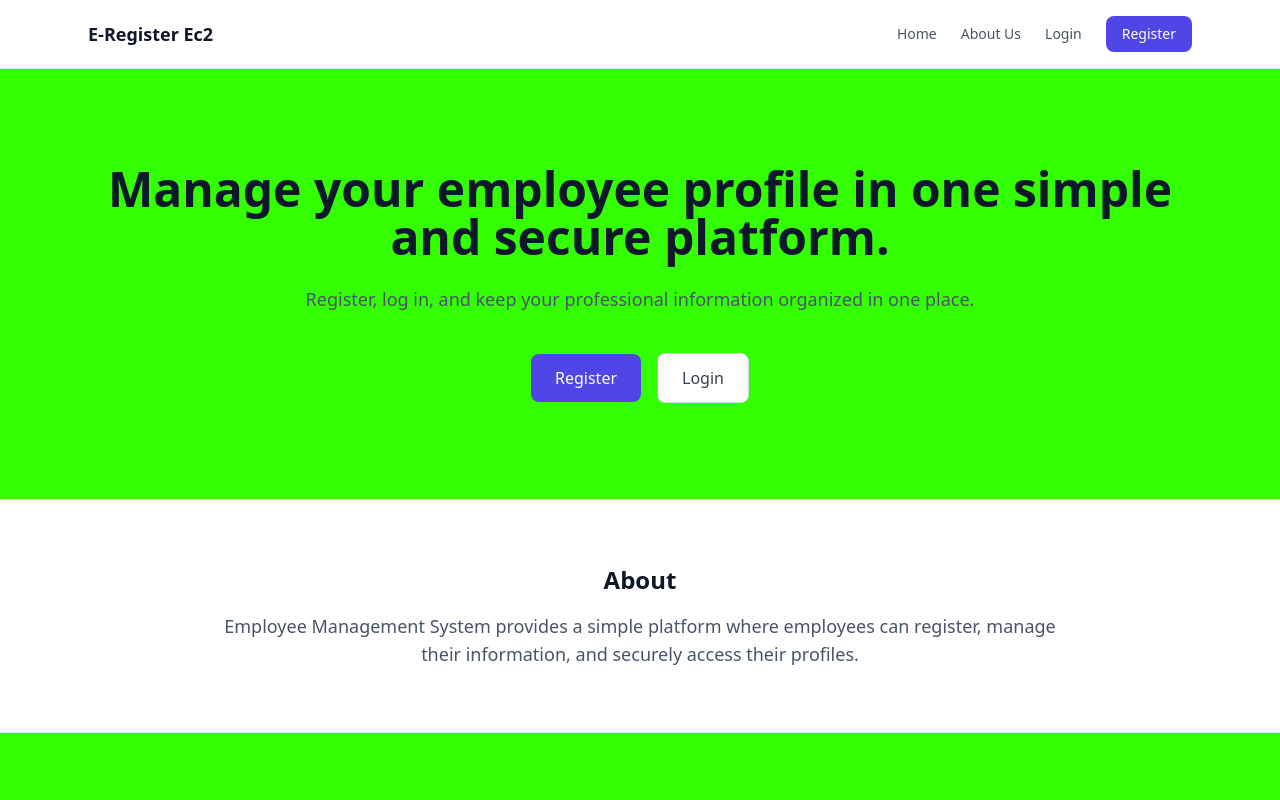
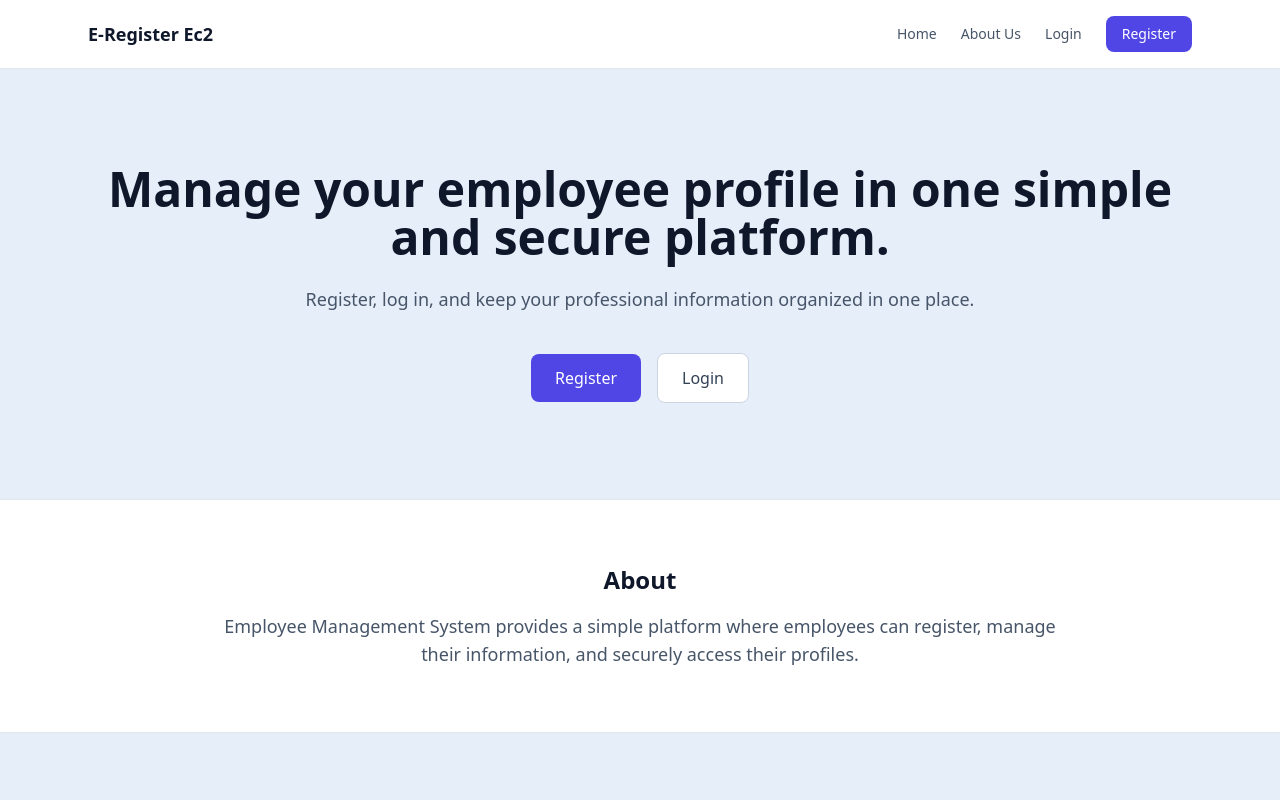
Before and after one commit to MubaarakA/Final-Project, a website: page frontend/index.html in a window 1280 px wide. Shown: the top 800 px of the page. Drawn offline with Linux system fonts and the light colour scheme.

Commit message:
Image23442w

```diff
--- a/frontend/index.html
+++ b/frontend/index.html
@@ -9,7 +9,7 @@
 </head>
 <body
   class="text-slate-800 antialiased"
-  style="background-color: rgb(52, 255, 2);"
+  style="background-color: rgb(230, 238, 250);"
 >
 
   <!-- Navbar -->
```
